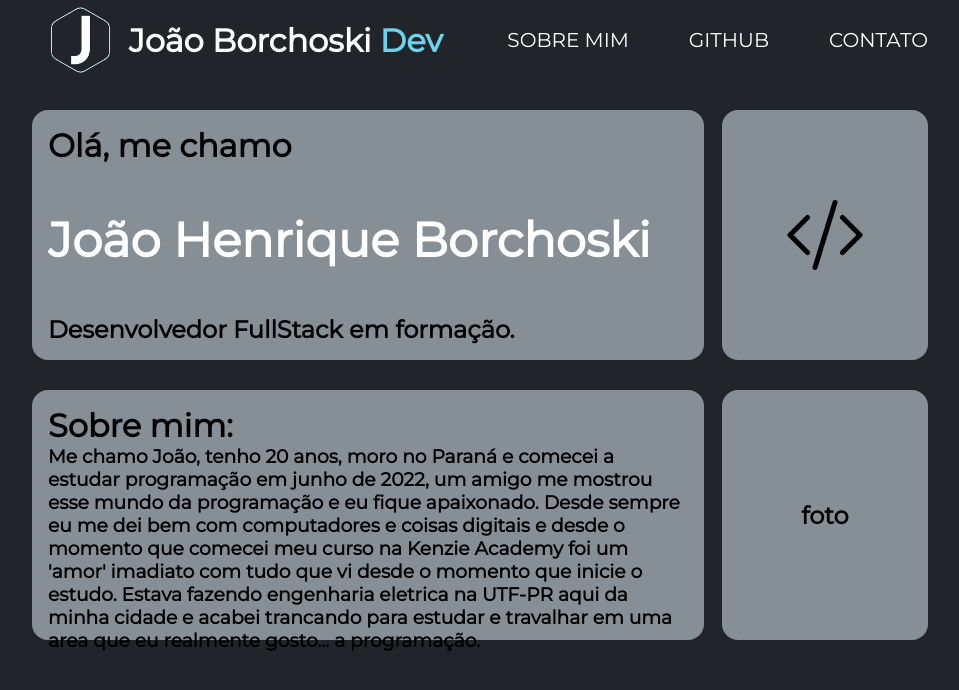
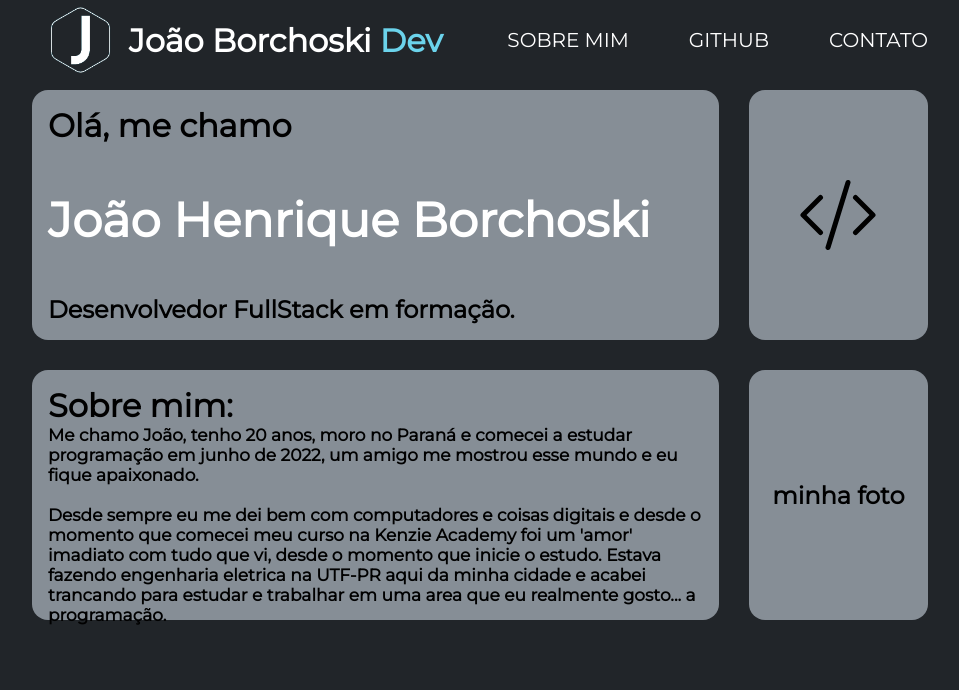
Before and after one commit to Borchoski/Portfolio-Joao, a React (Create React App) app: page / in a window 1280 px wide. Shown: the top 690 px of the page, without its empty margins (160-1119 px from the left). Built offline with nearby package versions, Linux system fonts and the light colour scheme.

Commit message:
create: header and color change

```diff
--- a/src/components/header/style.js
+++ b/src/components/header/style.js
@@ -3,7 +3,10 @@ import styled from "styled-components";
 export const StyledHeader = styled.header`
     color: white;
 
+    background: #212529;
     width: 100%;
+
+    position: fixed;
 
     > header {
         padding: 0 15%;
@@ -21,7 +24,7 @@ export const StyledHeader = styled.header`
                 color: var(--color-primary);
             }
 
-            img{
+            img {
                 height: 80px;
             }
         }
--- a/src/components/main/main.jsx
+++ b/src/components/main/main.jsx
@@ -43,21 +43,26 @@ export const Main = () => {
                     >
                         Sobre mim:
                     </h2>
-                    <h3>
-                        Me chamo João, tenho 20 anos, moro no Paraná e comecei a
-                        estudar programação em junho de 2022, um amigo me
-                        mostrou esse mundo da programação e eu fique apaixonado.
-                        Desde sempre eu me dei bem com computadores e coisas
-                        digitais e desde o momento que comecei meu curso na
-                        Kenzie Academy foi um 'amor' imadiato com tudo que vi
-                        desde o momento que inicie o estudo. Estava fazendo
-                        engenharia eletrica na UTF-PR aqui da minha cidade e
-                        acabei trancando para estudar e travalhar em uma area
-                        que eu realmente gosto... a programação.
+                    <h3 style={{ fontSize: "17px" }}>
+                        <p>
+                            Me chamo João, tenho 20 anos, moro no Paraná e
+                            comecei a estudar programação em junho de 2022, um
+                            amigo me mostrou esse mundo e eu fique apaixonado.
+                        </p>
+                        <br />
+                        <p>
+                            Desde sempre eu me dei bem com computadores e coisas
+                            digitais e desde o momento que comecei meu curso na
+                            Kenzie Academy foi um 'amor' imadiato com tudo que
+                            vi, desde o momento que inicie o estudo. Estava
+                            fazendo engenharia eletrica na UTF-PR aqui da minha
+                            cidade e acabei trancando para estudar e trabalhar
+                            em uma area que eu realmente gosto... a programação.
+                        </p>
                     </h3>
                 </section>
                 <section>
-                    <h2> foto </h2>
+                    <h2> minha foto </h2>
                 </section>
             </div>
         </StyledMainDiv>
--- a/src/components/main/style.js
+++ b/src/components/main/style.js
@@ -6,9 +6,13 @@ export const StyledMainDiv = styled.div`
     flex-direction: column;
     gap: 30px;
 
+    margin-top: 90px;
+
     > div {
         display: flex;
         justify-content: space-between;
+
+        gap: 30px;
 
         > section {
             background: #868e96;
@@ -19,7 +23,7 @@ export const StyledMainDiv = styled.div`
         }
 
         > section:nth-child(1) {
-            width: 75%;
+            width: 90%;
             display: flex;
             flex-direction: column;
             justify-content: space-between;
--- a/src/pages/home/styledHome.js
+++ b/src/pages/home/styledHome.js
@@ -4,4 +4,6 @@ export const StyledBodyHome = styled.div`
     display: flex;
     flex-direction: column;
     gap: 30px;
+
+    position:relative;
 `;
```
